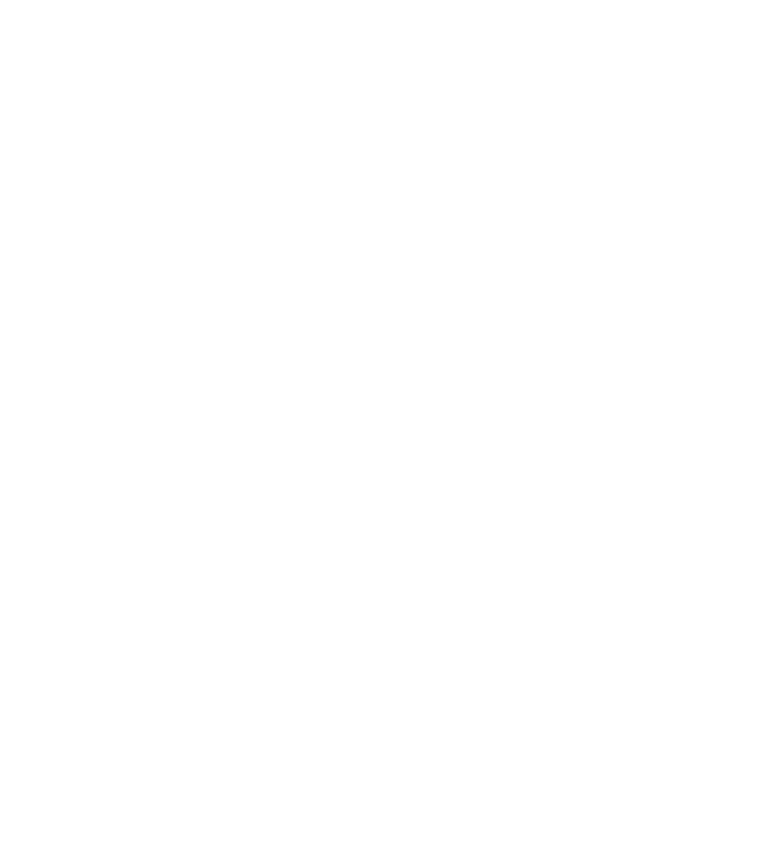
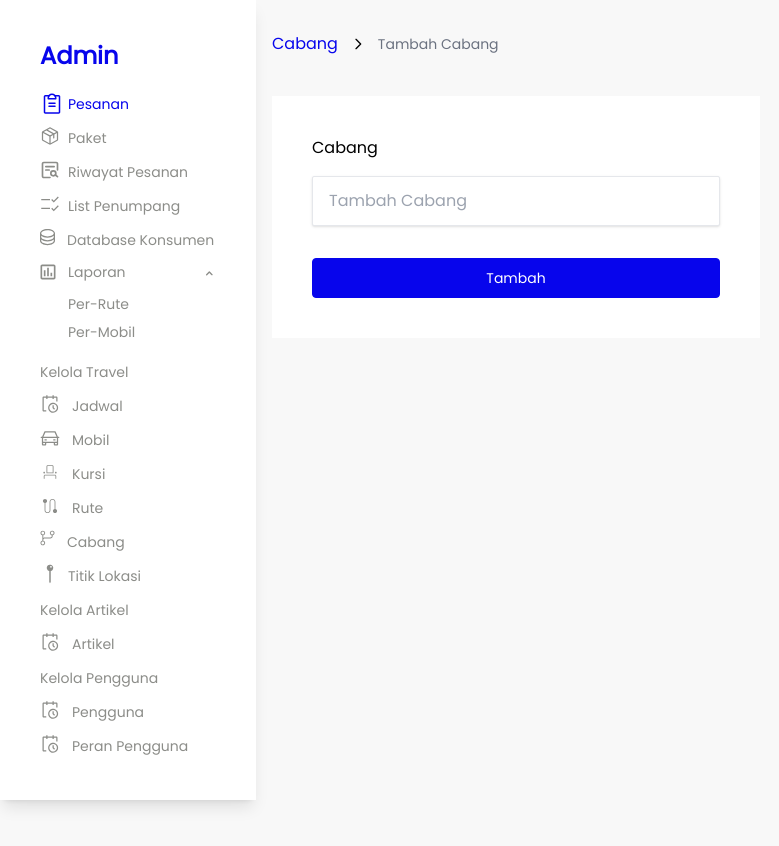
Before and after one commit to NewusTech/superapps-admin, a React (Create React App) app: page /#/cabang/tambah in a window 1280 px wide. Before the commit this address had no page. Shown: the top 846 px of the page, without its empty margins (0-779 px from the left). Before the commit the page ends 800 px from the top, so only its background shows below. Built offline with nearby package versions, Linux system fonts and the light colour scheme; sample sign-in values are in the browser's storage.

Commit message:
feat: add tambah rute page

```diff
--- a/src/App.js
+++ b/src/App.js
@@ -19,6 +19,7 @@ import TambahPengguna from './pages/pengguna/TambahPengguna';
 import Peran from './pages/peran-pengguna/Peran';
 import TambahPeran from './pages/peran-pengguna/TambahPeran';
 import TambahRute from './pages/rute/TambahRute';
+import TambahCabang from './pages/cabang/TambahCabang';
 
 const App = () => {
   return (
@@ -50,6 +51,8 @@ const App = () => {
             <Route path="/rute/tambah" element={<ProtectedRoute element={<TambahRute />} />} />
 
             <Route path="/cabang" element={<ProtectedRoute element={<Cabang />} />} />
+            <Route path="/cabang/tambah" element={<ProtectedRoute element={<TambahCabang />} />} />
+
             <Route path="/titik-lokasi" element={<ProtectedRoute element={<TitikLokasi />} />} />
             <Route path="/kursi" element={<ProtectedRoute element={<Kursi />} />} />
             <Route path="/pengguna" element={<ProtectedRoute element={<Pengguna />} />} />
--- a/src/pages/cabang/Cabang.js
+++ b/src/pages/cabang/Cabang.js
@@ -1,26 +1,29 @@
 import SearchInput from '../../components/Search';
 import Button from '../../components/Button';
+import { Link } from 'react-router-dom';
 
 const Cabang = () => {
   return (
-        <>
+    <section className="min-h-screen">
       <div className="">
         <SearchInput />
         <div className="pt-[29px]">
-                    <Button text="+ Tambah Rute" type='button' width="195" height="48" />
+          <Link to="/cabang/tambah">
+            <Button text="+ Tambah Rute" type="button" width="195" height="48" />
+          </Link>
         </div>
       </div>
-            <div className="pt-4">
+      <div className="pt-4 bg-white mt-10">
         <div>
           <table className="table-auto w-72 text-xs">
-                        <thead>
-                            <tr className="text-center bg-gray-100">
-                                <th className="p-3">Cabang</th>
+            <thead className="border-b">
+              <tr className="text-center">
+                <th className="pb-3 px-4">Cabang</th>
               </tr>
             </thead>
             <tbody>
-                            {[...Array(5)].map((_, index) => (
-                                <tr key={index} className="border-b text-center">
+              {[...Array(2)].map((_, index) => (
+                <tr key={index} className="text-center">
                   <td className="p-3 px-4">Lampung</td>
                 </tr>
               ))}
@@ -28,8 +31,8 @@ const Cabang = () => {
           </table>
         </div>
       </div>
-        </>
-    )
-}
+    </section>
+  );
+};
 
 export default Cabang;
--- /dev/null
+++ b/src/pages/cabang/TambahCabang.js
@@ -0,0 +1,36 @@
+import { Breadcrumb, Checkbox, Label } from 'flowbite-react';
+import React from 'react';
+import { Link } from 'react-router-dom';
+import Button from '../../components/Button';
+
+const TambahCabang = () => {
+  return (
+    <section className="min-h-screen">
+      <Breadcrumb>
+        <Link to="/cabang" className="flex pr-3 items-center text-[#0705EC]">
+          <p>Cabang</p>
+        </Link>
+        <Breadcrumb.Item active="true" className="">
+          <p className="ml-3">Tambah Cabang</p>
+        </Breadcrumb.Item>
+      </Breadcrumb>
+      <div className="bg-white w-1/2 mt-10">
+        <form className="p-10">
+          <div className="flex gap-4 flex-col w-full">
+            <label className="font-poppins">Cabang</label>
+            <input
+              placeholder="Tambah Cabang"
+              type="text"
+              className="border shadow py-3 px-4 rounded-sm"
+            />
+          </div>
+          <div className="pt-8 w-full">
+            <Button text="Tambah" type="Tambah" height="48" />
+          </div>
+        </form>
+      </div>
+    </section>
+  );
+};
+
+export default TambahCabang;
--- a/src/pages/rute/TambahRute.js
+++ b/src/pages/rute/TambahRute.js
@@ -7,7 +7,7 @@ const TambahRute = () => {
   return (
     <section className="p-5 min-h-screen">
       <Breadcrumb>
-        <Link to="/pengguna" className="flex pr-3 items-center text-[#0705EC]">
+        <Link to="/rute" className="flex pr-3 items-center text-[#0705EC]">
           <p>Rute</p>
         </Link>
         <Breadcrumb.Item active="true" className="">
```
Lines whose indentation alone changed are shown as unchanged.
